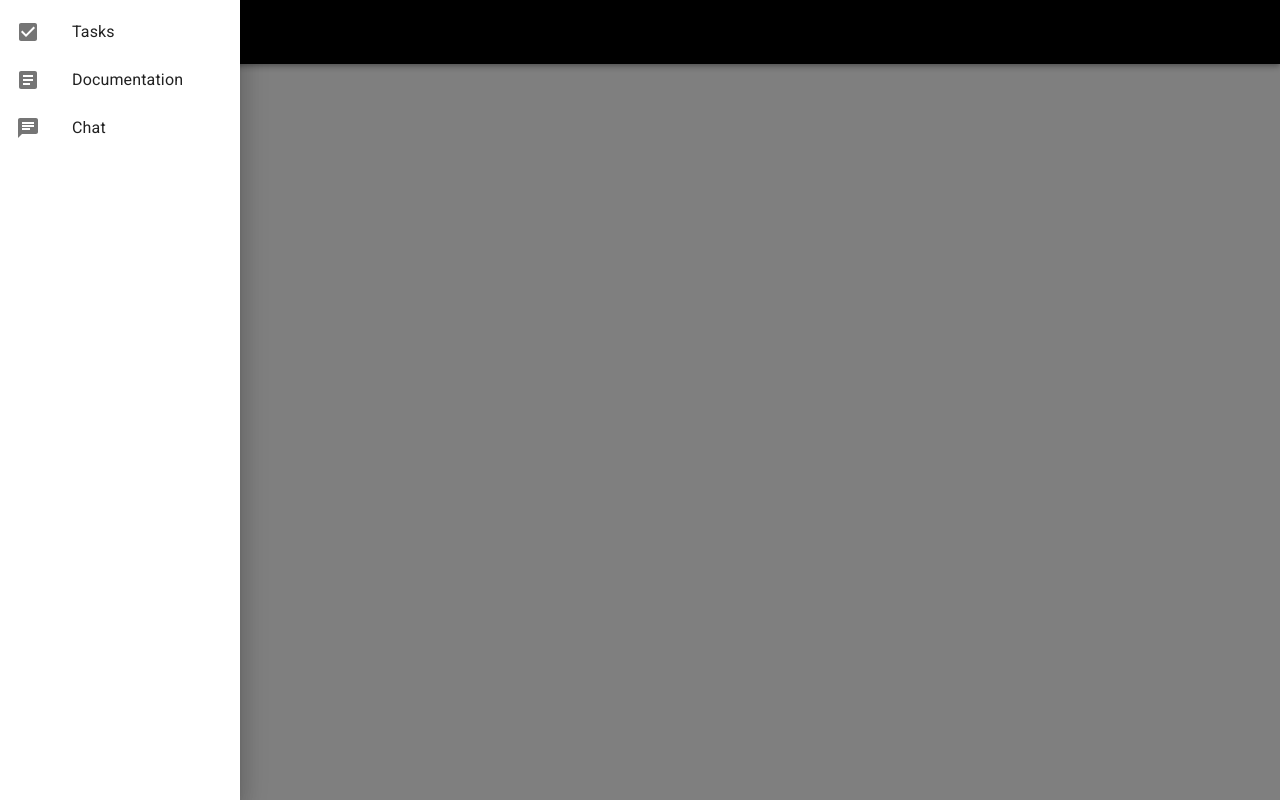
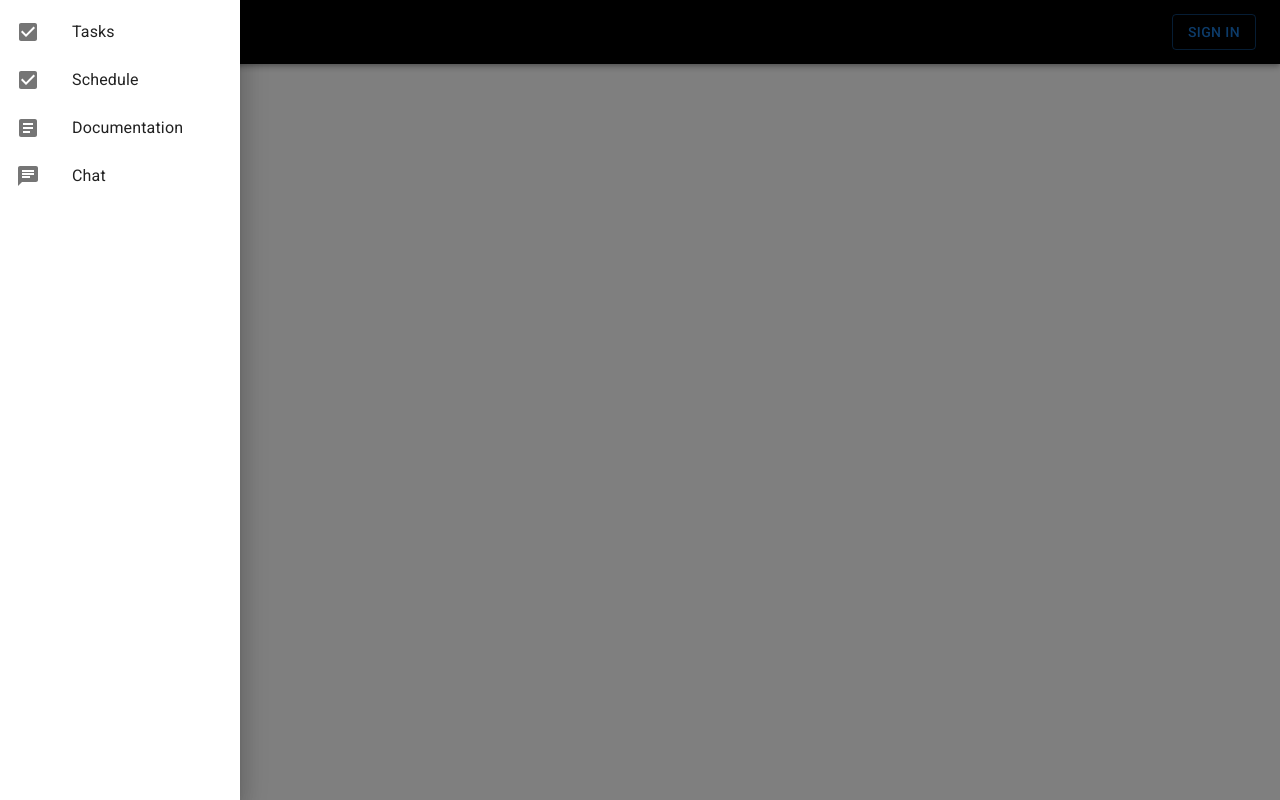
Before and after one commit to kaeladair/research-lab-platform, a React (Create React App) app: page / in a window 1280 px wide. Both pictures are taken after a click on the button "menu". Built offline with nearby package versions, Linux system fonts and the light colour scheme; no server answers.

Commit message:
Add sign in and out button

```diff
--- a/src/components/SideNav.js
+++ b/src/components/SideNav.js
@@ -21,6 +21,10 @@ const SideNav = ({ isOpen, toggleDrawer }) => {
                     <ListItemText primary="Tasks" />
                 </ListItem>
                 <ListItem button onClick={toggleDrawer(false)}>
+                    <ListItemIcon><CheckBoxIcon /></ListItemIcon>
+                    <ListItemText primary="Schedule" />
+                </ListItem>
+                <ListItem button onClick={toggleDrawer(false)}>
                     <ListItemIcon><ArticleIcon /></ListItemIcon>
                     <ListItemText primary="Documentation" />
                 </ListItem>
--- a/src/components/TopNav.js
+++ b/src/components/TopNav.js
@@ -1,20 +1,26 @@
-import React from 'react';
-import { AppBar, Toolbar, Typography, IconButton } from '@mui/material';
-import MenuIcon from '@mui/icons-material/Menu';
+import React from 'react'
+import { AppBar, Toolbar, Typography, IconButton, Box } from '@mui/material'
+import MenuIcon from '@mui/icons-material/Menu'
+import { useAuthentication, SignIn, SignOut } from '../services/authService.js'
 
 const TopNav = ({ onMenuClick }) => {
+  const user = useAuthentication() // This defines the 'user'
+
   return (
     <AppBar position="static" sx={{ backgroundColor: '#000' }}>
       <Toolbar>
         <IconButton edge="start" color="inherit" aria-label="menu" onClick={onMenuClick}>
           <MenuIcon />
         </IconButton>
-          <Typography variant="h6">
+        <Typography variant="h6" sx={{ flexGrow: 1 }}>
           Intemnets Lab
         </Typography>
+        <Box sx={{ flexGrow: 0 }}>
+          {user ? <SignOut /> : <SignIn />}
+        </Box>
       </Toolbar>
     </AppBar>
-    );
-  };
+  )
+}
 
-  export default TopNav;
+export default TopNav
--- /dev/null
+++ b/src/services/authService.js
@@ -0,0 +1,33 @@
+import { useState, useEffect } from "react"
+import { signInWithPopup, GoogleAuthProvider, signOut } from "firebase/auth"
+import { auth } from "../firebaseConfig"
+import { Button, Avatar } from '@mui/material';
+
+export function SignIn() {
+  return <Button variant="outlined" onClick={() => signInWithPopup(auth, new GoogleAuthProvider())}>Sign In</Button>
+}
+
+export function SignOut() {
+    const userInitial = auth.currentUser.displayName ? auth.currentUser.displayName.charAt(0) : '?';
+
+    return (
+        <div>
+            <Avatar sx={{ bgcolor: 'primary.main', marginRight: 1 }}>
+                {auth.currentUser.photoURL ? <img src={auth.currentUser.photoURL} alt="" /> : userInitial}
+            </Avatar>
+            Hello, {auth.currentUser.displayName} &nbsp;
+            <Button variant="outlined" onClick={() => signOut(auth)}>Sign Out</Button>
+        </div>
+    );
+}
+
+
+export function useAuthentication() {
+  const [user, setUser] = useState(null)
+  useEffect(() => {
+    return auth.onAuthStateChanged((user) => {
+      user ? setUser(user) : setUser(null)
+    })
+  }, [])
+  return user
+}
```
Lines whose indentation alone changed are shown as unchanged.
